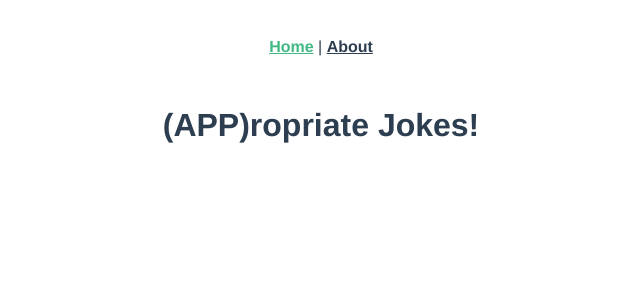
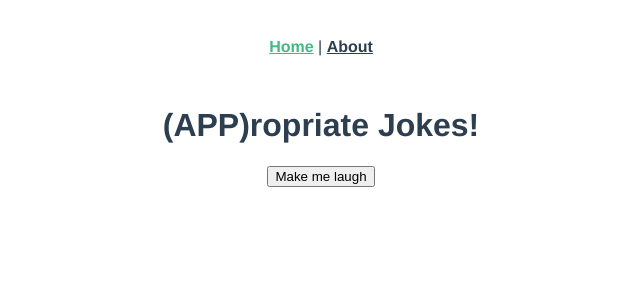
Before and after one commit to mark-kohrman/jokes_vue_app, a Vue app: page / in a window 1280 px wide. Shown: the top 300 px of the page, without its empty margins (319-959 px from the left). Built offline with nearby package versions, Linux system fonts and the light colour scheme; no server answers; the HTML template or start-up script is replaced by a standard one.

Commit message:
adding joke button to show different joke with show action

```diff
--- a/src/views/Home.vue
+++ b/src/views/Home.vue
@@ -1,8 +1,11 @@
 <template>
   <div class="home">
-    <h1>{{ message }}</h1>
+        <h1>{{ message }}</h1>
+
+    <button v-on:click="showJoke()">Make me laugh</button>
     <h2>{{ joke.setup }} </h2>
     <h2>{{ joke.punchline }} </h2>
+
 
   </div>
 </template>
@@ -22,12 +25,14 @@ export default {
       setup: [],
     };
   },
-  created: function (joke) {
-    axios.get(`/api/jokes/3`).then((response) => {
-      console.log(response);
-      this.joke = response.data;
-    });
+  created: function () {},
+  methods: {
+    showJoke: function () {
+      axios.get(`/api/jokes/3`).then((response) => {
+        console.log(response);
+        this.joke = response.data;
+      });
+    },
   },
-  methods: {},
 };
 </script>
```
